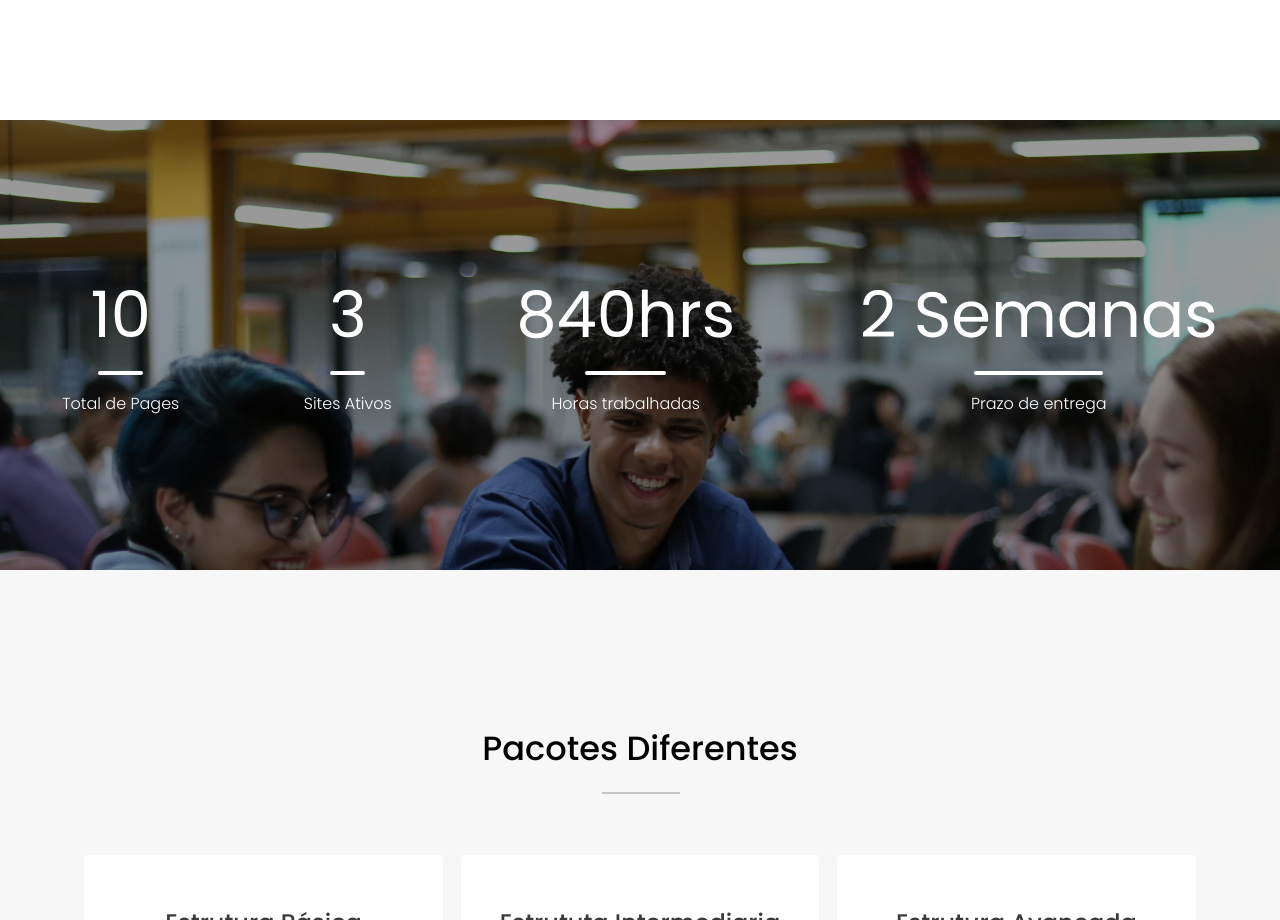
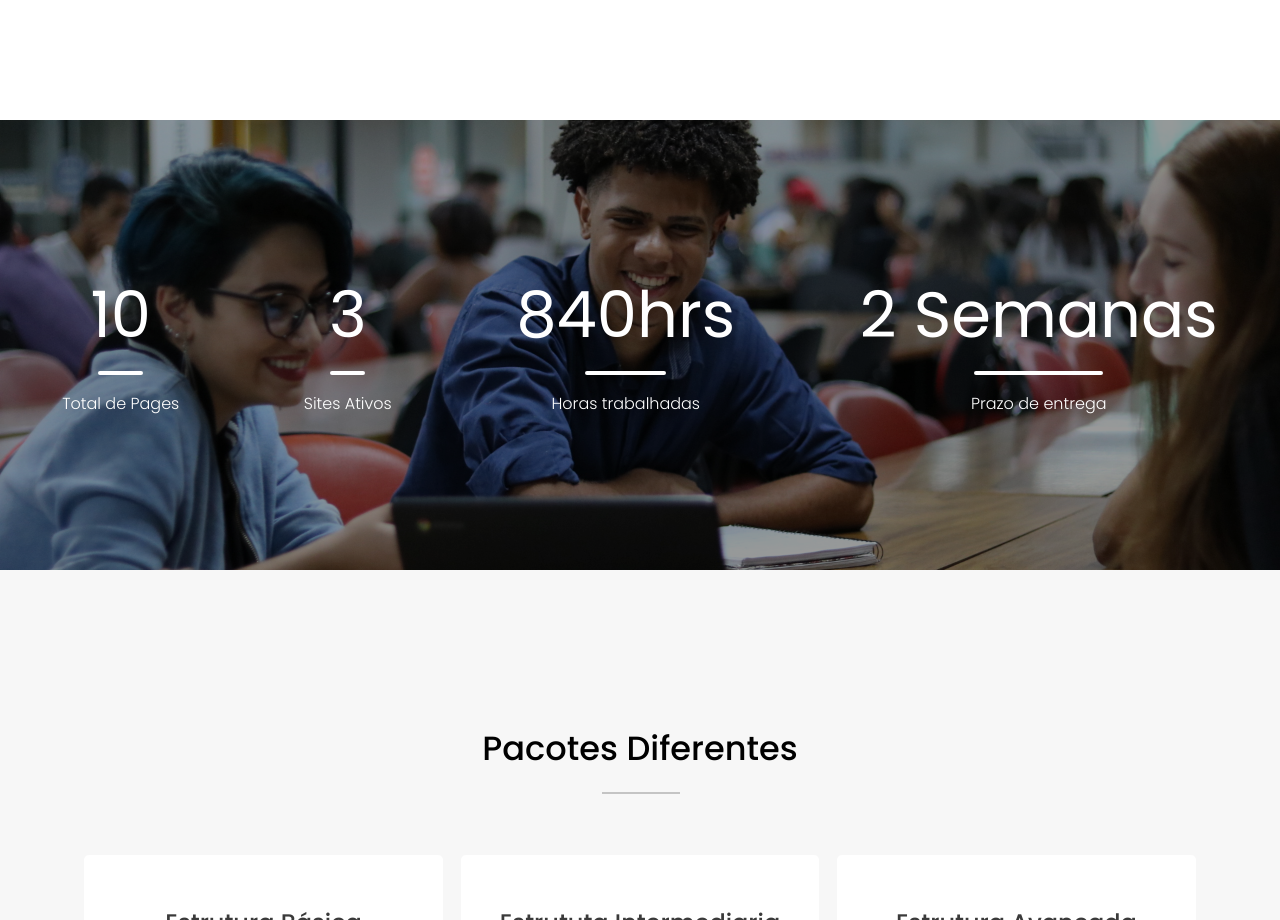
Before and after one commit to BrandsDeveloper/template, a plain HTML site: page index.html in a window 1280 px wide. Shown: the part 2900-3820 px from the top of the page. Drawn offline with Linux system fonts and the light colour scheme.

Commit message:
Update style.css

```diff
--- a/css/style.css
+++ b/css/style.css
@@ -314,7 +314,7 @@ main section#info div#logo{
 main section#paralax{
     width: 100%;
     height: 450px;
-    background: url(../img/estudo.JPG) no-repeat ;
+    background: url(../img/estudo.JPG) no-repeat center;
     background-size: cover;
     background-attachment: fixed;
 }
```
